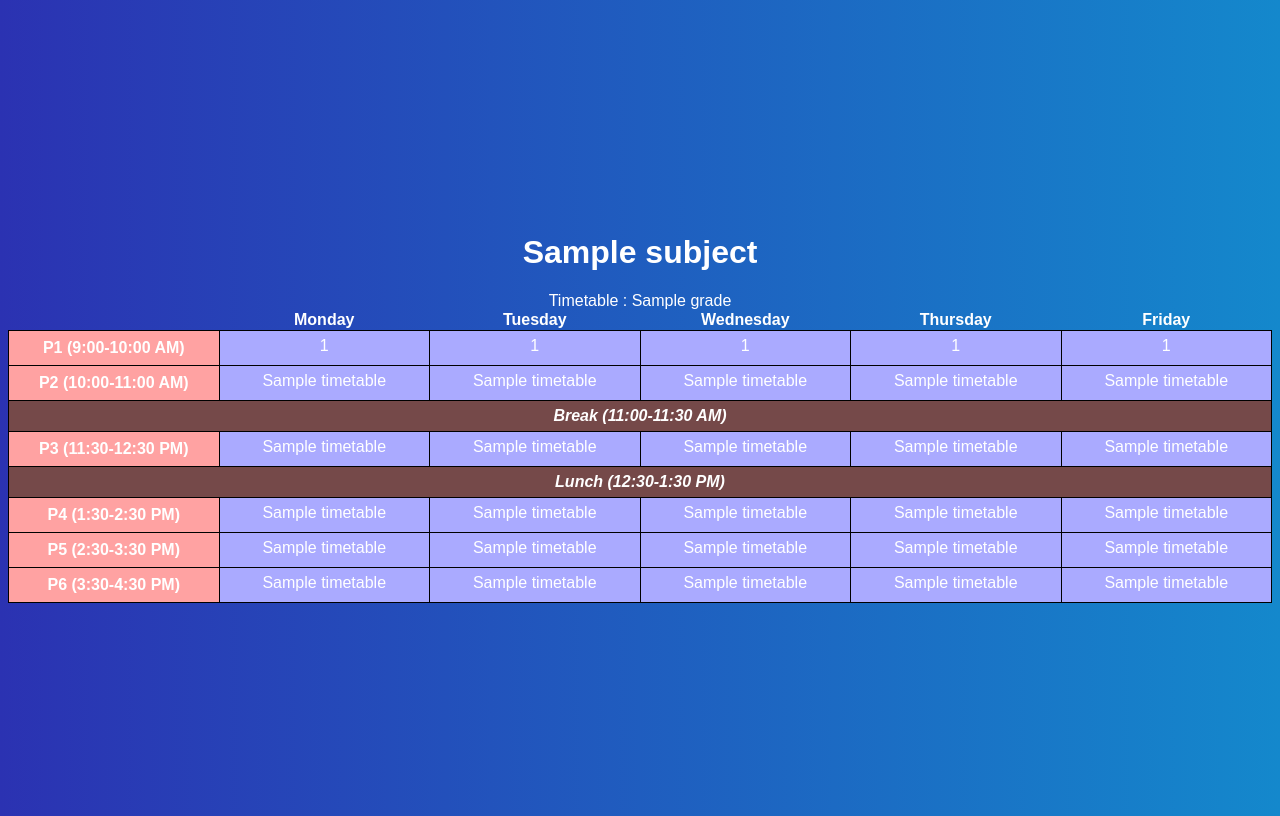
After one commit to arun150402/Timetable_Frontend, a FastAPI app: template templates/Teacher_Timetable.html in a window 1280 px wide. The commit adds this page. Run offline with FastAPI, Linux system fonts and the light colour scheme; the template is opened without the code that fills it: most values are stand-ins (such as "Sample title", 1, 10 or a date in 2020).

Commit message:
teacher timetable

```diff
--- a/constants.py
+++ b/constants.py
@@ -1,3 +1,4 @@
-STUDENT_LOGIN_ENDPOINT = 'http://20.62.141.224/students/login'
-GET_TIMETABLE_ENDPOINT = 'http://20.62.141.224/students/timetable'
-ADMIN_UPLOAD_CSV_ENDPOINT = 'http://20.62.141.224/admin/upload_csv'
+STUDENT_LOGIN_ENDPOINT = 'http://middle.npc203.ml/students/login'
+GET_TIMETABLE_ENDPOINT = 'http://middle.npc203.ml/students/timetable'
+ADMIN_UPLOAD_CSV_ENDPOINT = "http://middle.npc203.ml/admin/upload_csv"
+GET_TEACHER_TIMETABLE_ENDPOINT = "http://middle.npc203.ml/teachers/timetable"
--- a/main.py
+++ b/main.py
@@ -165,7 +165,8 @@ def timetable(request: Request):
     response = requests.get(request_url)
     timetable = response.json()
     return templates.TemplateResponse(
-        "TimeTable.html", {"request": request, "timetable": timetable["timetable"]}
+        "TimeTable.html", {"request": request,
+                           "timetable": timetable["timetable"]}
     )
 
 
@@ -177,7 +178,8 @@ async def admin_login(request: Request):
         if data["id"] == "admin" and data["psw"] == "admin":
             token = generate_jwt({"id": data["id"], "password": data["psw"]})
 
-            response = RedirectResponse(url="/admin", status_code=status.HTTP_302_FOUND)
+            response = RedirectResponse(
+                url="/admin", status_code=status.HTTP_302_FOUND)
             response.set_cookie("token", token)
             return response
         return templates.TemplateResponse("Admin_Login.html", {"request": request})
@@ -188,15 +190,36 @@ async def admin_login(request: Request):
 @app.post("/admin/upload")
 def upload(request: Request, file: bytes = File(...)):
     df = pandas.read_csv(BytesIO(file))
-    resp = requests.post(
-        "http://middle.npc203.ml/admin/upload_csv", json=df.to_json()
-    )  # TODO remove HARCODED URL
+    resp = requests.post(ADMIN_UPLOAD_CSV_ENDPOINT, json=df.to_json()
+                         )  # TODO remove HARCODED URL
     return str(resp.status_code)
 
 
 @app.route("/teacher/login")
 def teacher_login(request: Request):
     return templates.TemplateResponse("Teacher_Login.html", {"request": request})
+
+
+@app.route("/teacher/timetable",methods=['GET','POST'])
+async def teacher_timetable(request: Request,):
+    if request.method == "POST":
+        data = await request.form()
+        #print(data['subject'],data['grade'])
+        request_url = (
+            GET_TEACHER_TIMETABLE_ENDPOINT
+            + "/%22"
+            + data['grade']
+            + "%22/%22"
+            + data['subject']
+            + "%22"
+        )
+        #print(request_url)
+        response = requests.get(request_url)
+        timetable = response.json()
+        #print(timetable)
+        return templates.TemplateResponse("Teacher_Timetable.html", {"request": request,"timetable": timetable["timetable"],"grade":data['grade'],"subject":data['subject']})
+    else:
+        return RedirectResponse(url="/teacher/login", status_code=status.HTTP_302_FOUND)
 
 
 @app.route("/student/logout", methods=["GET"])
--- /dev/null
+++ b/templates/Teacher_Timetable.html
@@ -0,0 +1,289 @@
+<!DOCTYPE html>
+<html lang="en">
+<head>
+    <meta charset="UTF-8">
+    <meta http-equiv="X-UA-Compatible" content="IE=edge">
+    <meta name="viewport" content="width=device-width, initial-scale=1.0">
+    <title>Timetable</title>
+</head>
+
+<body>
+
+
+
+    <H1>{{subject|capitalize}}</H1>Timetable : {{grade}}</H1>
+    <TABLE class="myTimetable">
+      <THEAD>
+        <TR>
+          <TH></TH>
+          <TH>Monday</TH>
+          <TH>Tuesday</TH>
+          <TH>Wednesday</TH>
+          <TH>Thursday</TH>
+          <TH>Friday</TH>
+        </TR>
+      </THEAD>
+      <TBODY>
+        <TR>
+          <TD>P1 (9:00-10:00 AM)</TD>
+
+          <TD>
+            <div class="subject">{{timetable[0][0]}}</div>
+
+          </TD>
+          <TD>
+            <div class="subject">{{timetable[1][0]}}</div>
+
+          </TD>
+          <TD>
+            <div class="subject">{{timetable[2][0]}}</div>
+
+          </TD>
+          <TD>
+            <div class="subject">{{timetable[3][0]}}</div>
+          </TD>
+           <TD>
+            <div class="subject">{{timetable[4][0]}}</div>
+          </TD>
+        </TR>
+        <TR>
+          <TD>P2 (10:00-11:00 AM)</TD>
+          <TD>
+            <div class="subject">{{timetable[0][1]}}</div>
+
+          </TD>
+          <TD>
+            <div class="subject">{{timetable[1][1]}}</div>
+
+          </TD>
+          <TD>
+            <div class="subject">{{timetable[2][1]}}</div>
+
+          </TD>
+          <TD>
+            <div class="subject">{{timetable[3][1]}}</div>
+          </TD>
+           <TD>
+            <div class="subject">{{timetable[4][1]}}</div>
+          </TD>
+        </TR>
+          <TR>
+          <TD colspan="6" class="break">Break (11:00-11:30 AM)</TD>
+          </TR>
+          <TR>
+          <TD>P3 (11:30-12:30 PM)</TD>
+          <TD>
+            <div class="subject">{{timetable[0][2]}}</div>
+
+          </TD>
+          <TD>
+            <div class="subject">{{timetable[1][2]}}</div>
+
+          </TD>
+          <TD>
+            <div class="subject">{{timetable[2][2]}}</div>
+
+          </TD>
+          <TD>
+            <div class="subject">{{timetable[3][2]}}</div>
+          </TD>
+           <TD>
+            <div class="subject">{{timetable[4][2]}}</div>
+          </TD>
+        </TR>
+          <TR>
+          <TD colspan="6" class="lunch">Lunch (12:30-1:30 PM)</TD>
+        </TR>
+          <TR>
+          <TD>P4 (1:30-2:30 PM)</TD>
+          <TD>
+            <div class="subject">{{timetable[0][3]}}</div>
+
+          </TD>
+          <TD>
+            <div class="subject">{{timetable[1][3]}}</div>
+
+          </TD>
+          <TD>
+            <div class="subject">{{timetable[2][3]}}</div>
+
+          </TD>
+          <TD>
+            <div class="subject">{{timetable[3][3]}}</div>
+          </TD>
+           <TD>
+            <div class="subject">{{timetable[4][3]}}</div>
+          </TD>
+        </TR>
+          <TR>
+          <TD>P5 (2:30-3:30 PM)</TD>
+          <TD>
+            <div class="subject">{{timetable[0][4]}}</div>
+
+          </TD>
+          <TD>
+            <div class="subject">{{timetable[1][4]}}</div>
+
+          </TD>
+          <TD>
+            <div class="subject">{{timetable[2][4]}}</div>
+
+          </TD>
+          <TD>
+            <div class="subject">{{timetable[3][4]}}</div>
+          </TD>
+           <TD>
+            <div class="subject">{{timetable[4][4]}}</div>
+          </TD>
+        </TR>
+        <TR>
+          <TD>P6 (3:30-4:30 PM)</TD>
+          <TD>
+            <div class="subject">{{timetable[0][5]}}</div>
+
+          </TD>
+          <TD>
+            <div class="subject">{{timetable[1][5]}}</div>
+
+          </TD>
+          <TD>
+            <div class="subject">{{timetable[2][5]}}</div>
+
+          </TD>
+          <TD>
+            <div class="subject">{{timetable[3][5]}}</div>
+          </TD>
+           <TD>
+            <div class="subject">{{timetable[4][5]}}</div>
+          </TD>
+        </TR>
+       </TBODY>
+      </TABLE>
+
+
+
+
+</body>
+
+<style>
+
+
+  body{
+    color: #fff;
+    background: linear-gradient(to right, #2B32B2, #1488CC);
+     font: 300 1em 'Fira Sans', sans-serif;
+     justify-content: center;
+     align-content: center;
+     align-items: center;
+     text-align: center;
+     min-height: 100vh;
+     display: flex;
+     flex-direction: column;
+}
+.welcome{
+    left:0;  top:0;text-align:center;color:white;
+    font-family: Bookman Old Style;
+    margin-top: 3%;
+    width: 100%;
+    vertical-align:middle;
+}
+.title{
+    text-align:center;
+}
+.description{
+    display:inline-block;
+    margin-left:2%;
+    margin-right:2%;
+    font-size: 100%;
+}
+
+.slide:hover, .slide:focus {
+     box-shadow: inset 15em 0 0 0 var(--hover);
+}
+
+
+ .slide {
+     --color: rgb(255, 255, 255);
+     --hover: #000;
+   border-radius:20px;
+}
+
+ .login-button {
+     color: var(--color);
+     transition: 0.25s;
+     display: flex;
+     flex-direction: row;
+     justify-content: center;
+     gap:10px;
+     width: 200px;
+}
+ .login-button:hover, .login-button:focus {
+     border-color: var(--hover);
+     color: #fff;
+}
+
+ .login-button {
+     background: none;
+     border: 2px solid;
+     font: inherit;
+     line-height: 1;
+     margin: 1.5em;
+     padding: 1em 1em;
+ }
+
+
+
+
+
+
+
+      H1 {
+        text-align: center;
+        color: #FFFFFF;
+      }
+
+      .myTimetable {
+        width:100%;
+        border-collapse: collapse;
+        table-layout: fixed;
+      }
+
+      .myTimetable THEAD{
+        color: #FFFFFF;
+      }
+
+      .myTimetable TBODY {
+        background-color: #AAAAFF;
+      }
+
+      .myTimetable TD {
+        border: 1px solid black;
+        padding: 6px;
+        text-align: center;
+      }
+      .myTimetable TBODY TR TD:first-child {
+        background-color: rgb(255, 162, 162);
+        font-weight: bold;
+      }
+
+      .break, .lunch {
+        background-color: rgb(117, 73, 73) !important;
+        font-style: italic;
+      }
+
+      .subject {
+        font-size: 12pt;
+        margin-bottom:4px;
+      }
+
+      .room {
+        font-size: 10pt;
+        font-style: italic;
+      }
+
+
+
+    </style>
+
+
+</html>
```
Also changed, not shown: templates/Teacher_Login.html (+8 -19 lines).
